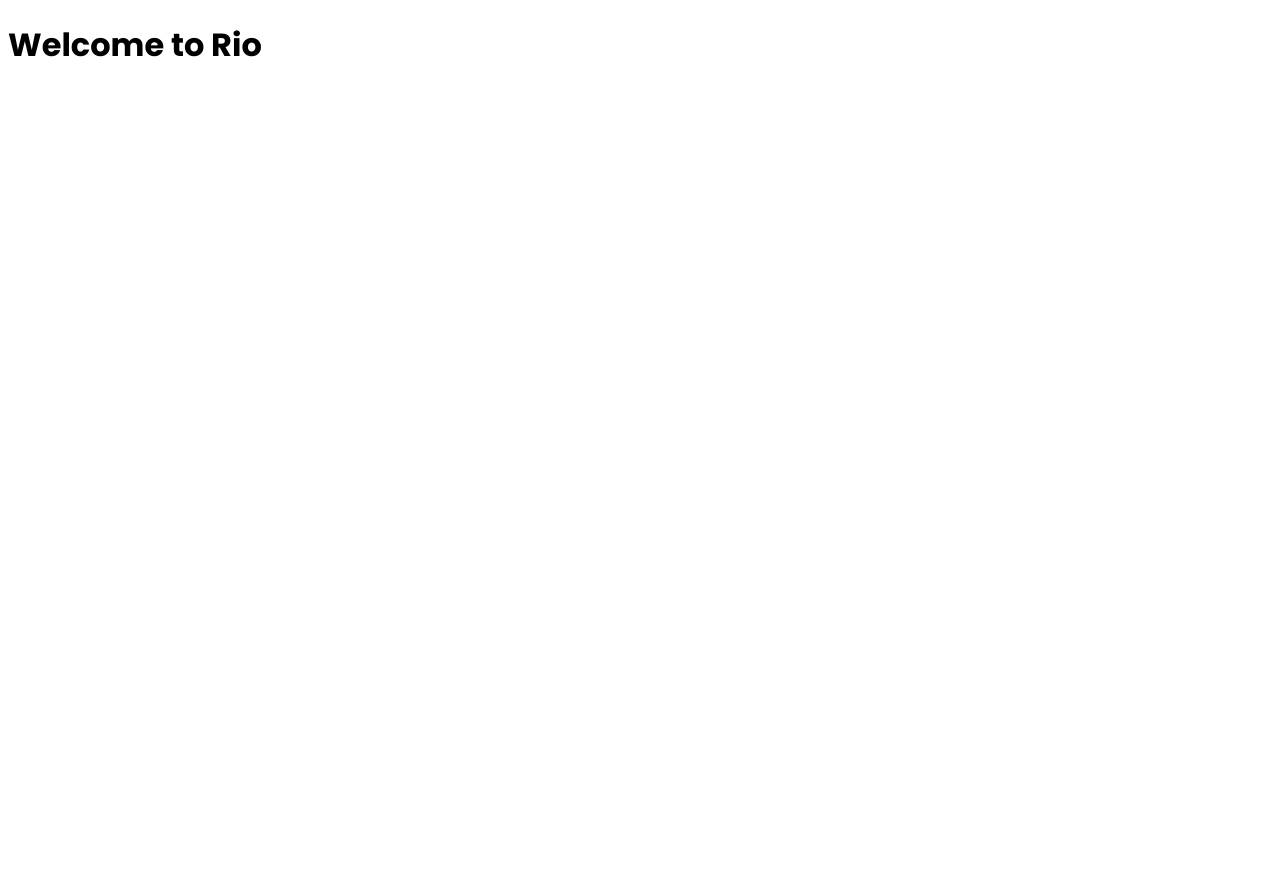
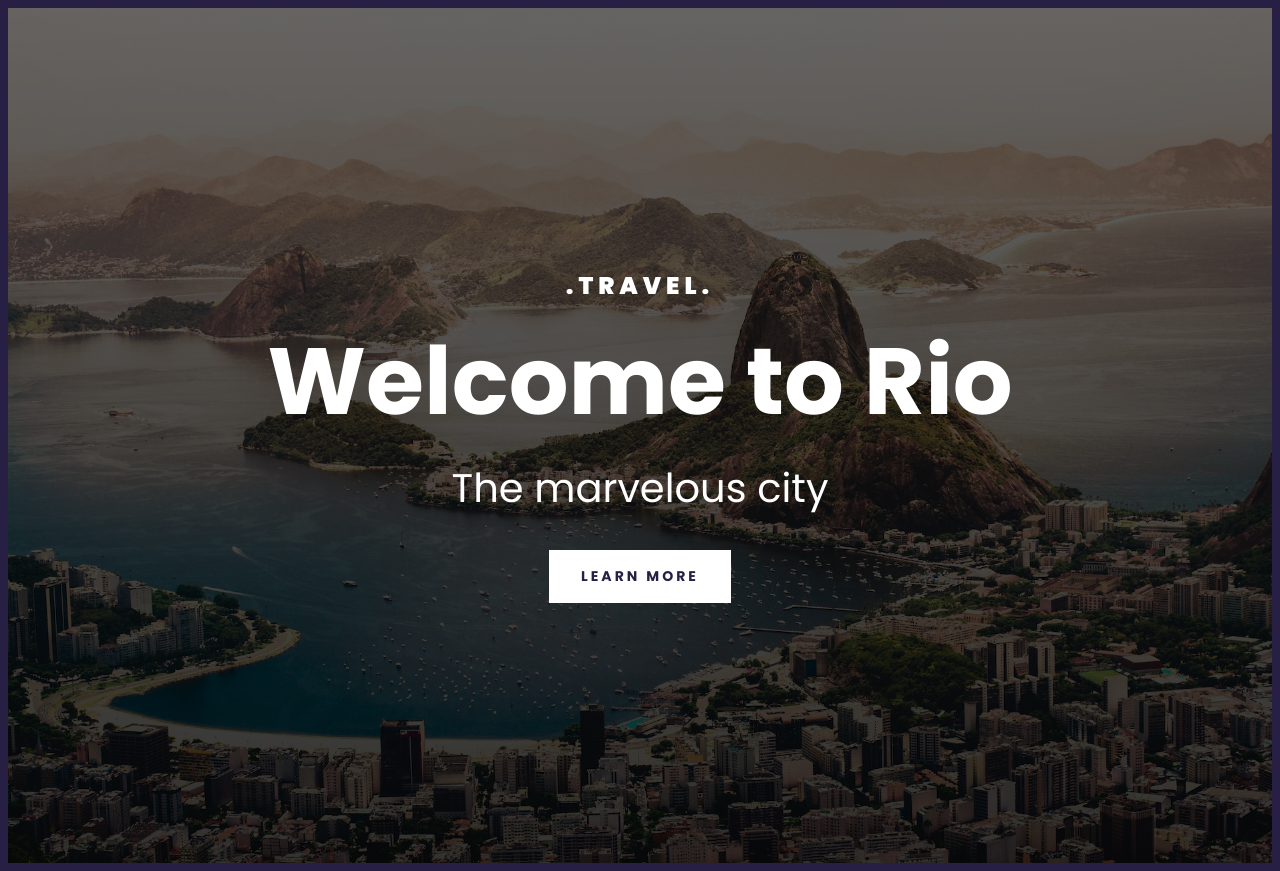
Before and after one commit to jnardino/rio-de-janeiro, a plain HTML site: page index.html in a window 1280 px wide. Before the commit the page ends 800 px from the top, so only its background shows below. Drawn offline with Linux system fonts and the light colour scheme.

Commit message:
Built landing page hero and changed image name

```diff
--- a/index.html
+++ b/index.html
@@ -11,6 +11,14 @@
     <title>Rio de Janeiro</title>
 </head>
 <body>
-    <h1>Welcome to Rio</h1>
+    <div class="container">
+    <header>
+        <h3>.TRAVEL.</h3>
+        <h1>Welcome to Rio</h1>
+        <h2>The marvelous city</h2>
+        <a href="#more">Learn More</a>
+    </header>
+    <footer></footer>
+    </div>
 </body>
 </html>
--- a/src/style.css
+++ b/src/style.css
@@ -1,3 +1,73 @@
 body {
     font-family: 'Poppins', sans-serif;
+    background-color: #272044;
 }
+
+.container {
+    max-width: 1400px;
+    margin: 0 auto;
+}
+
+header {
+    background-image: linear-gradient(rgba(0, 0, 0, 0.6), rgba(0, 0, 0, 0.8)), url(../images/rio-hero.jpg);
+    background-repeat: no-repeat;
+    background-size: cover;
+    color: #fff;
+    text-align: center;
+    padding: 260px 0;
+}
+
+header h1 {
+    font-weight: 700;
+    font-size: 94px;
+    line-height: 1;
+    margin: 30px 0;
+}
+
+header h2 {
+    font-weight: 400;
+    font-size: 40px;
+    line-height: 1.5;
+    margin: 0;
+}
+
+header h3 {
+    font-weight: 900;
+    font-size: 24px;
+    line-height: 1.5;
+    letter-spacing: 5px;
+    margin: 0;
+}
+
+header a {
+    display: inline-block;
+    color: #272044;
+    font-weight: 700;
+    font-size: 14px;
+    line-height: 1.5;
+    text-align: center;
+    letter-spacing: 3px;
+    text-decoration: none;
+    text-transform: uppercase;
+    background: #fff;
+    padding: 16px 32px;
+    margin-top: 32px;
+}
+
+@media (max-width: 900px) {
+    header {
+      padding: 60px 0;
+    }
+
+    header h1 {
+        font-size: 48px;
+    }
+
+    header h2 {
+        font-size: 20px;
+    }
+
+    header h3 {
+        font-size: 12px;
+    }
+}
```
Also changed, not shown: images/rio-hero.jpg (renamed from images/rio-image.jpg).
